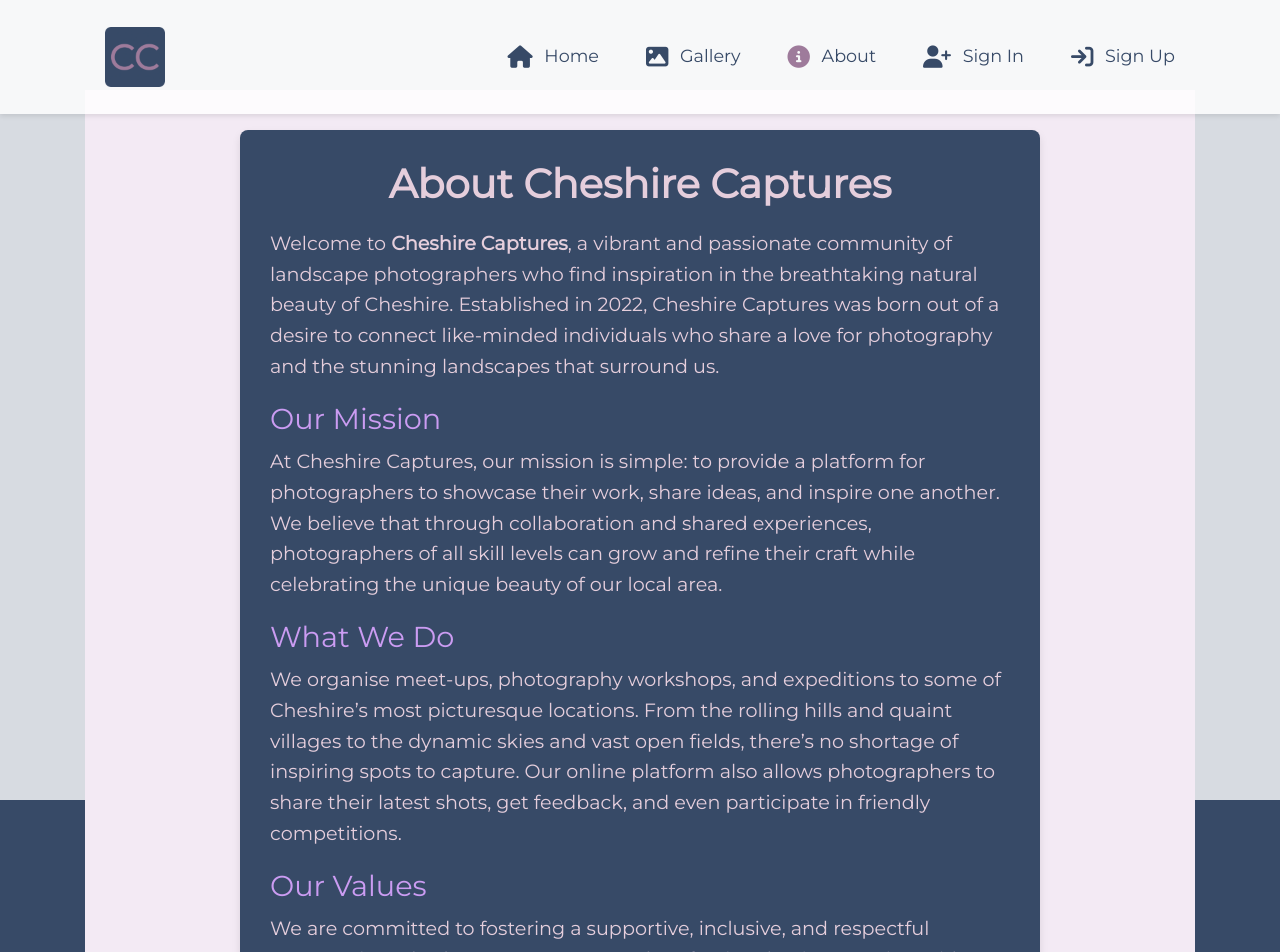
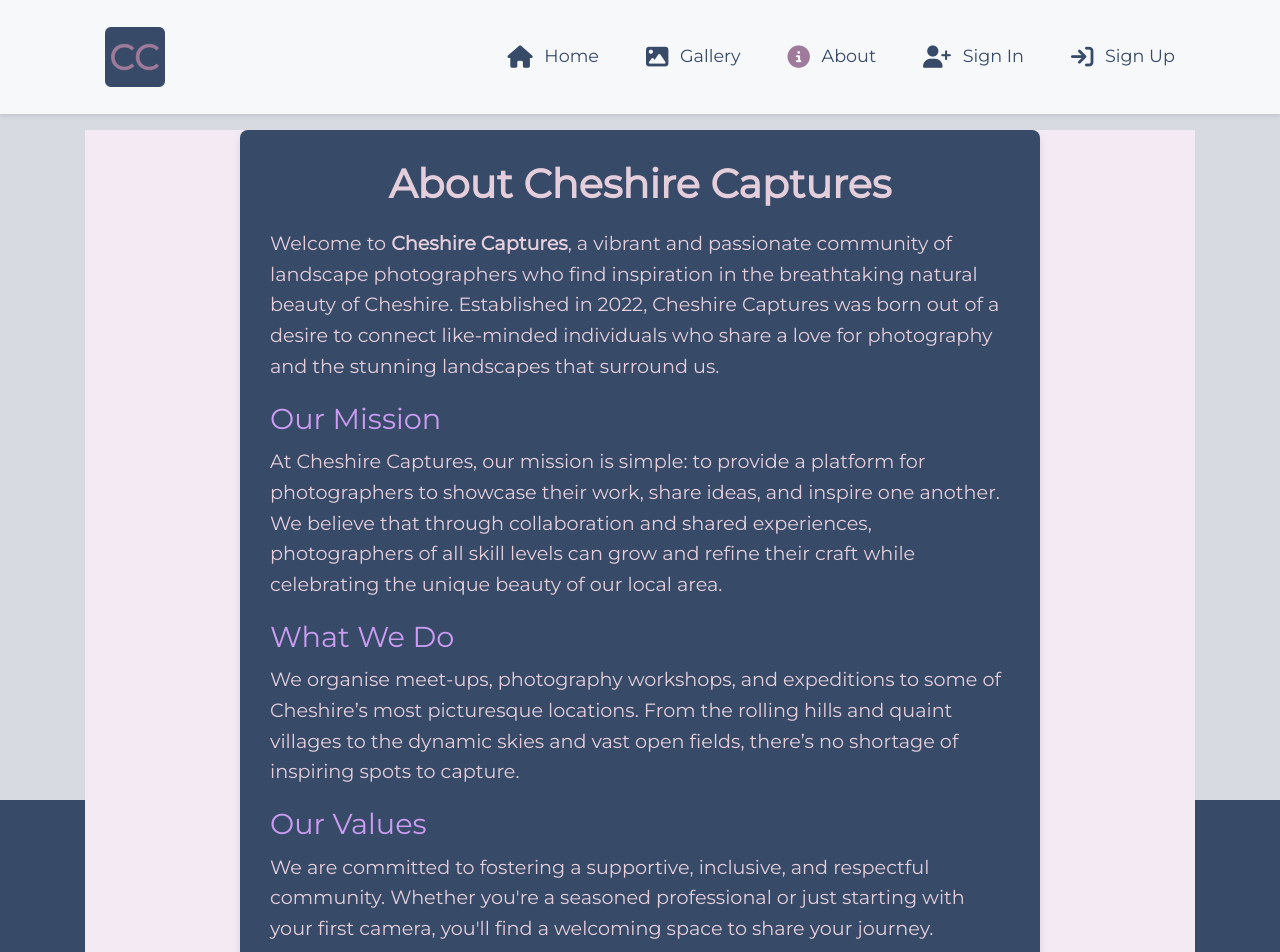
Before and after one commit to NickCMoore/cheshire-captures, a React (Create React App) app: page /about in a window 1280 px wide. Shown: the top 952 px of the page. Built offline with nearby package versions, Linux system fonts and the light colour scheme.

Commit message:
style: update alignment of about page container

```diff
--- a/src/pages/AboutPage.js
+++ b/src/pages/AboutPage.js
@@ -17,20 +17,18 @@ const AboutPage = () => {
 
         <h2>What We Do</h2>
         <p>
-          We organise meet-ups, photography workshops, and expeditions to some of Cheshire’s most picturesque locations. From the rolling hills and quaint villages to the dynamic skies and vast open fields, there’s no shortage of inspiring spots to capture. Our online platform also allows photographers to share their latest shots, get feedback, and even participate in friendly competitions.
+          We organise meet-ups, photography workshops, and expeditions to some of Cheshire’s most picturesque locations. From the rolling hills and quaint villages to the dynamic skies and vast open fields, there’s no shortage of inspiring spots to capture.
         </p>
 
         <h2>Our Values</h2>
         <p>
-          We are committed to fostering a supportive, inclusive, and respectful community. Whether you're a seasoned professional or just starting with your first camera, you'll find a welcoming space to share your journey. We value creativity, learning, and the spirit of adventure that drives landscape photography.
+          We are committed to fostering a supportive, inclusive, and respectful community. Whether you're a seasoned professional or just starting with your first camera, you'll find a welcoming space to share your journey.
         </p>
 
         <h2>Join Us</h2>
         <p>
-          Whether you're an experienced photographer or simply someone who loves the art of capturing the beauty around us, we invite you to join Cheshire Captures. Explore our galleries, connect with fellow photographers, and experience the natural beauty of Cheshire through the lens of our passionate community.
+          Whether you're an experienced photographer or someone who loves the art of capturing the beauty around us, we invite you to join Cheshire Captures. Explore our galleries, connect with fellow photographers, and experience the natural beauty of Cheshire through the lens of our passionate community.
         </p>
-
-        <p>Let’s capture the moment together.</p>
       </div>
     </div>
   );
--- a/src/styles/AboutPage.module.css
+++ b/src/styles/AboutPage.module.css
@@ -1,8 +1,18 @@
 .AboutPage {
     background-color: #f3eaf4;
     color: var(--rich-black);
-    padding: 40px;
-    min-height: 100vh;
+    background-size: cover;
+    background-position: center;
+    background-repeat: no-repeat;
+    min-height: calc(100vh - 160px);
+    margin-top: 40px;
+    margin-bottom: 40px;
+    display: flex;
+    align-items: center;
+    justify-content: center;
+    position: relative;
+    z-index: 1;
+    overflow: hidden;
   }
 
   .AboutContainer {
```
